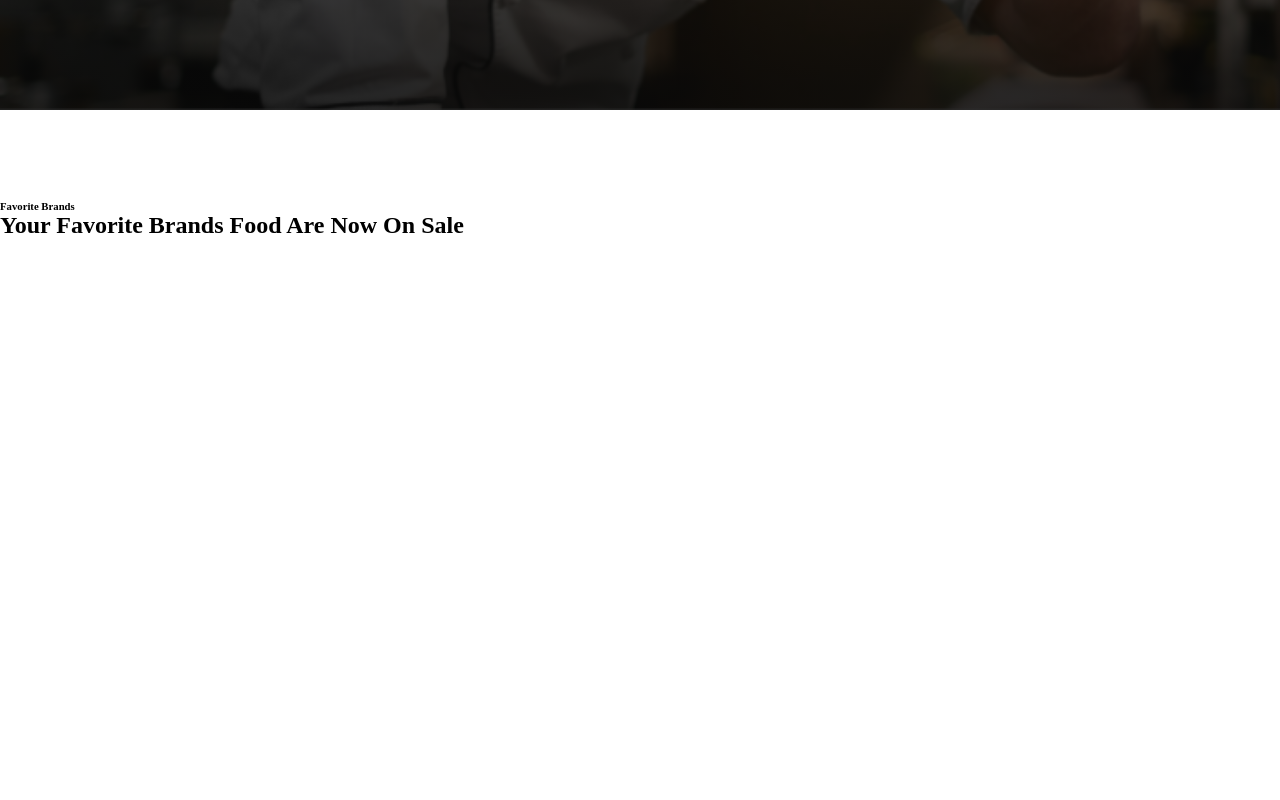
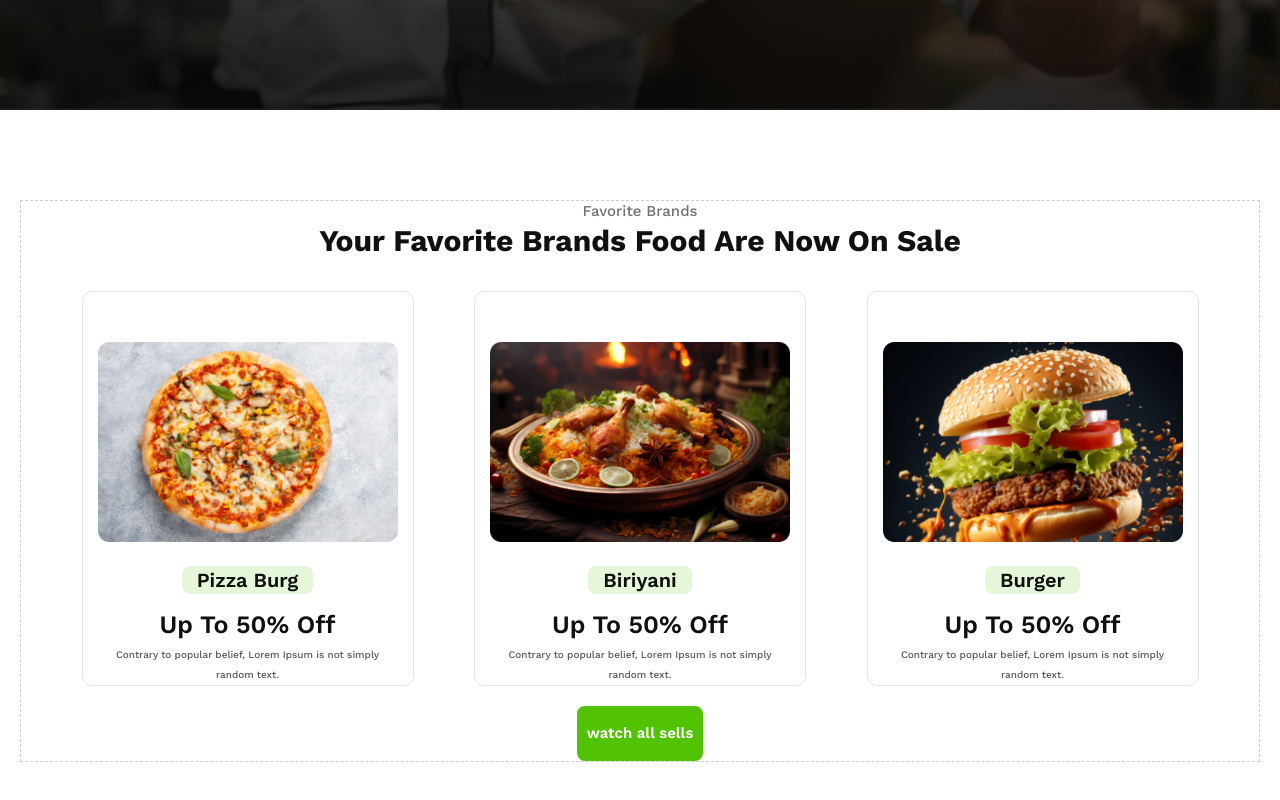
Before and after one commit to romansiddique/hotel-simple-site-mile1-module5, a plain HTML site: page index.html in a window 1280 px wide. Shown: the part 690-1490 px from the top of the page. Before the commit the page ends 1019 px from the top, so only its background shows below. Drawn offline with nearby package versions, Linux system fonts and the light colour scheme.

Commit message:
first card section complete

```diff
--- a/index.html
+++ b/index.html
@@ -20,10 +20,39 @@
     </section>
 
     <!-- card section -->
-    <section class="card">
-        <div class="card-title">
-            <h6>Favorite Brands</h6>
-            <h1>Your Favorite Brands Food Are Now On Sale</h1>
+    <section class="card-section">
+        <header class="card-title">
+            <h6 class="card-title1">Favorite Brands</h6>
+            <h1 class="card-title2">Your Favorite Brands Food Are Now On Sale</h1>
+        </header>
+        <main class="cards">
+            <div class="card1">
+                <img src="assets/pizza.png" alt="">
+                <div class="card1-description">
+                        <h3 class="item-name">Pizza Burg</h3>
+                        <h1 class="item-off">Up To 50% Off</h1>
+                        <p class="item-description">Contrary to popular belief, Lorem Ipsum is not simply random text.</p>
+                </div>
+            </div>
+            <div class="card1">
+                <img src="assets/biriyani.png" alt="">
+                <div class="card1-description">
+                        <h3 class="item-name">Biriyani</h3>
+                        <h1 class="item-off">Up To 50% Off</h1>
+                        <p class="item-description">Contrary to popular belief, Lorem Ipsum is not simply random text.</p>
+                </div>
+            </div>
+            <div class="card1">
+                <img src="assets/burger.png" alt="">
+                <div class="card1-description">
+                        <h3 class="item-name">Burger</h3>
+                        <h1 class="item-off">Up To 50% Off</h1>
+                        <p class="item-description">Contrary to popular belief, Lorem Ipsum is not simply random text.</p>
+                </div>
+            </div>
+        </main>
+        <div class="btn-control">
+            <button class="hero-btn">watch all sells</button>
         </div>
     </section>
 </body>
--- a/styles/style.css
+++ b/styles/style.css
@@ -61,6 +61,7 @@ section{
   padding: 20px 10px;
   border: none;
   cursor: pointer;
+  margin-top: 20px;
 }
 .hero-btn:hover{
   background-color: rgb(82, 195, 100);
@@ -69,3 +70,93 @@ section{
 .btn-control{
   text-align: center;
 }
+
+
+/* cards */
+.card-title{
+  text-align: center;
+  margin-bottom: 30px;
+}
+.cards .card1 img{
+  width: 300px;
+  height: 200px;
+  margin-top: 50px;
+}
+.card1-description{
+  text-align: center;
+  width: 300px;
+  margin-top: 20px;
+}
+.item-name{
+  display: inline-block;
+  border-radius: 8px;
+  background: rgba(82, 195, 3, 0.15);
+  padding: 5px 15px;
+  margin-bottom: 10px;
+  color: rgb(16, 16, 16);
+  font-family: Work Sans;
+  font-size: 20px;
+  font-weight: 600;
+  line-height: 18px;
+  text-align: center;
+}
+.item-off{
+  color: rgb(16, 16, 16);
+  font-family: Work Sans;
+  font-size: 25px;
+  font-weight: 600;
+  line-height: 25px;
+  letter-spacing: 0%;
+  text-align: center;
+  padding: 8px;
+}
+.item-description{
+  color: rgb(16, 16, 16);
+  font-family: Work Sans;
+  font-size: 10px;
+  font-weight: 500;
+  line-height: 20px;
+  letter-spacing: 0%;
+  text-align: center;
+  opacity: 0.7;
+}
+.card1{
+  border-radius: 10px;
+  padding-left: 15px;
+  padding-right: 15px;
+  border: 0.5px solid rgb(232, 228, 228);;
+  border-radius: 10px;
+}
+.card1:hover{
+  box-shadow: 5px 5px 12px gray;
+  transition: box-shadow 2s;
+}
+.cards{
+  display: flex;
+  flex-direction: row;
+  justify-content: space-evenly;
+}
+.card-section{
+  border: 1px dashed rgb(205, 203, 203);
+  margin-left: 20px;
+  margin-right: 20px;
+}
+.card-title1{
+  opacity: 0.6;
+  color: rgb(16, 16, 16);
+  font-family: Work Sans;
+  font-size: 15px;
+  font-weight: 500;
+  line-height: 20px;
+  letter-spacing: 0%;
+  text-align: center;
+}
+.card-title2{
+  color: rgb(16, 16, 16);
+  font-family: Work Sans;
+  font-size: 30px;
+  font-weight: 700;
+  line-height: 40px;
+  letter-spacing: 0%;
+  text-align: center;
+}
```
